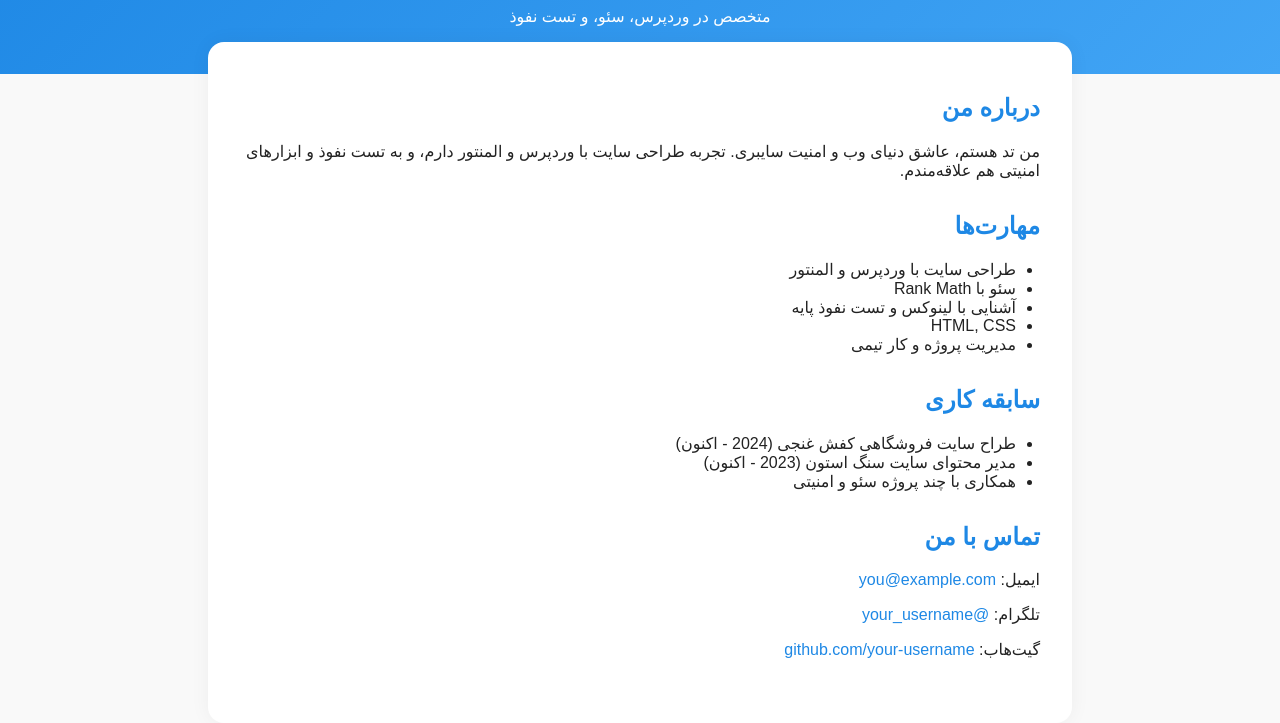
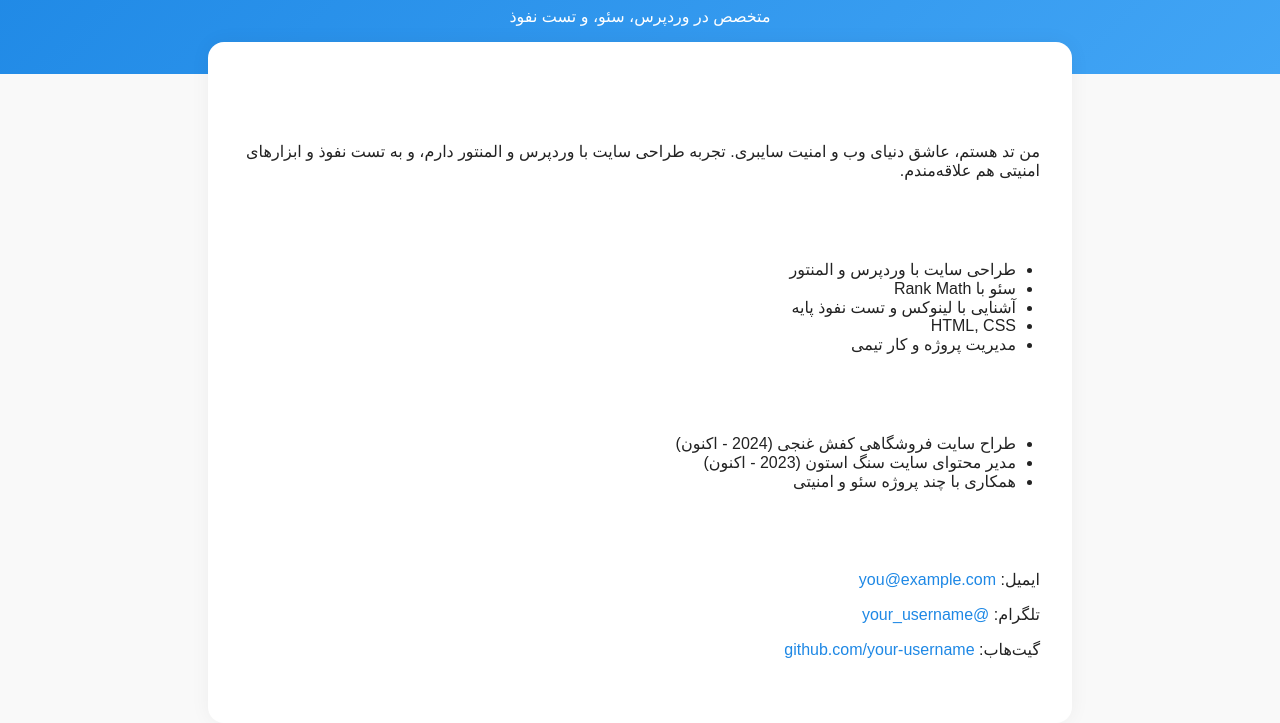
Before and after one commit to Tedrahim/tedrahim.github.io, a plain HTML site: page index.html in a window 1280 px wide. Shown: the part 106-829 px from the top of the page. Drawn offline with Linux system fonts and the light colour scheme.

Commit message:
Update index.html

```diff
--- a/index.html
+++ b/index.html
@@ -31,7 +31,7 @@
     }
 
     h1, h2 {
-      color: #1e88e5;
+      color: white;
     }
 
     ul {
```
